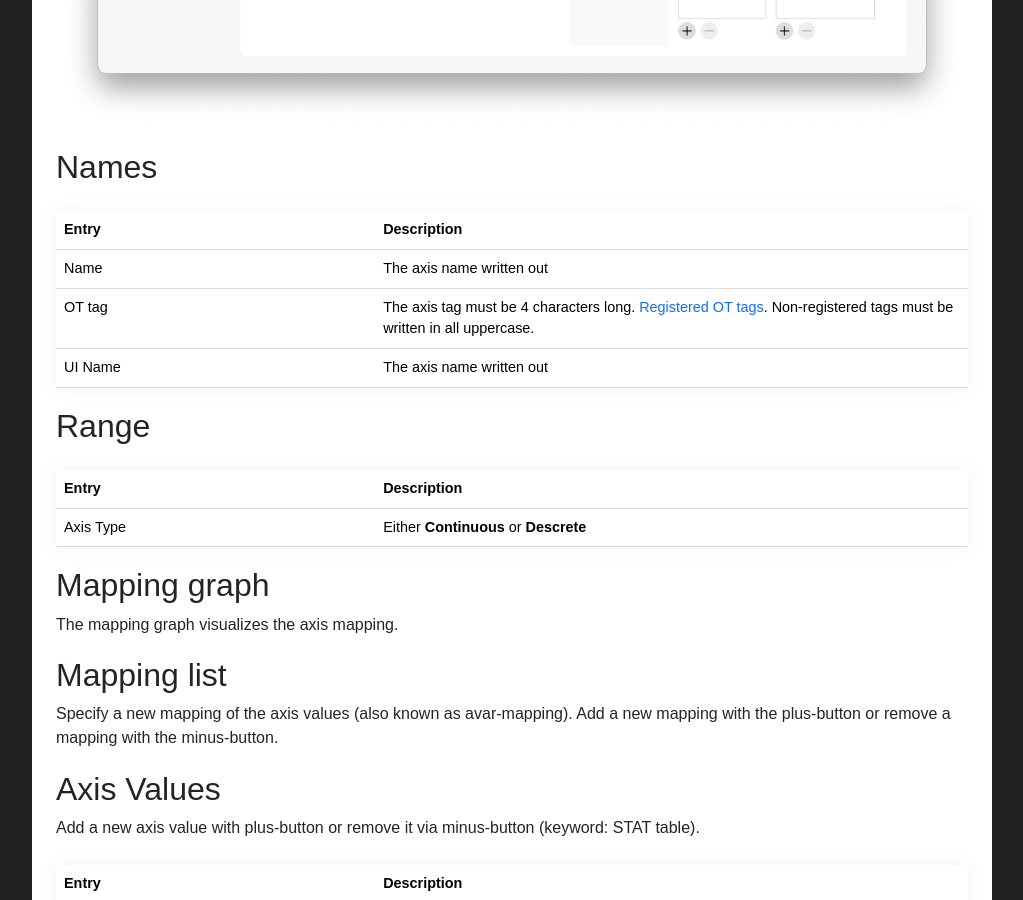
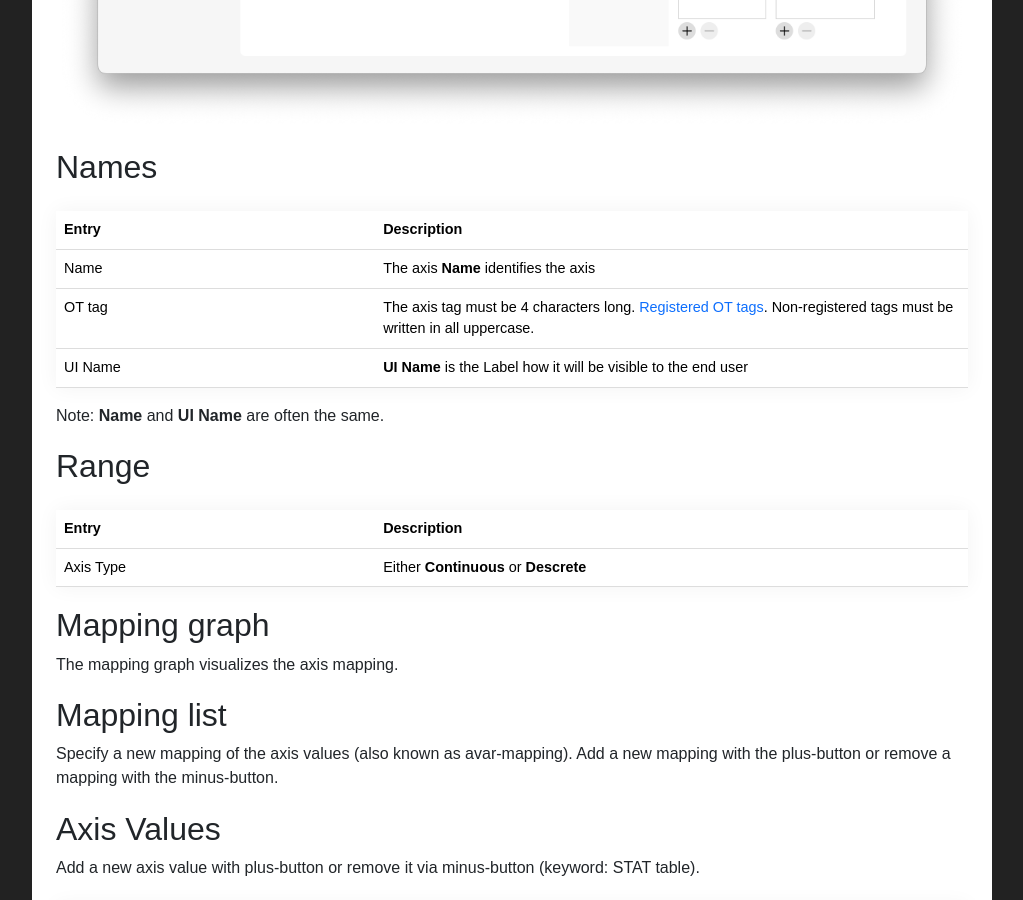
Before and after one commit to googlefonts/fontra-docs, a Jekyll site: the page built from _reference/menu/font/axes.md, in a window 1280 px wide and 900 px high, scrolled down 915 px. Shown: the whole window, without its empty margins (128-1151 px from the left). Built offline with Jekyll 4.4.1, drawn with Linux system fonts in a browser that asks for light colours; nearby versions of some CDN libraries; some web fonts are replaced.

Commit message:
Update info about axis Name and UI Name.

```diff
--- a/_reference/menu/font/axes.md
+++ b/_reference/menu/font/axes.md
@@ -39,7 +39,7 @@ Names
 </tr>
 <tr>
 <td>Name</td>
-<td>The axis name written out</td>
+<td>The axis <b>Name</b> identifies the axis</td>
 </tr>
 <tr>
 <td>OT tag</td>
@@ -47,9 +47,14 @@ Names
 </tr>
 <tr>
 <td>UI Name</td>
-<td>The axis name written out</td>
+<td><b>UI Name</b> is the Label how it will be visible to the end user</td>
 </tr>
 </table>
+
+Note: **Name** and **UI Name** are often the same.
+{% comment %}
+For more please see: https://github.com/googlefonts/fontra-docs/pull/77#issuecomment-2518494551
+{% endcomment %}
 
 Range
 -------
```
